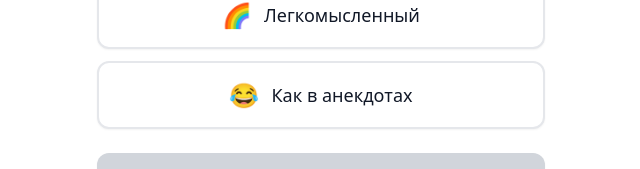
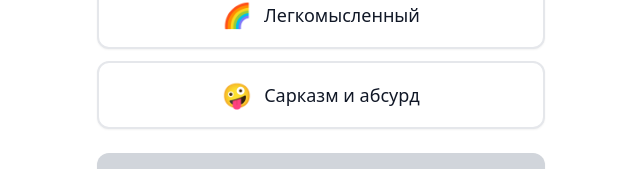
Before and after one commit to Vladimir1498/ai_social-_win, a React (Vite) app in the folder client/: page / in a window 1280 px wide. Shown: the part 1171-1340 px from the top of the page, without its empty margins (319-959 px from the left). Built offline with nearby package versions, Linux system fonts and the light colour scheme; no server answers; the HTML template or start-up script is replaced by a standard one.

Commit message:
Change style to 'Сарказм и абсурд'

```diff
--- a/client/src/components/StyleSelector.jsx
+++ b/client/src/components/StyleSelector.jsx
@@ -9,7 +9,7 @@ function StyleSelector({ onStyleSelect }) {
     { name: 'Ироничный', emoji: '🙃' },
     { name: 'Прямолинейный', emoji: '💪' },
     { name: 'Легкомысленный', emoji: '🌈' },
-    { name: 'Как в анекдотах', emoji: '😂' }
+    { name: 'Сарказм и абсурд', emoji: '🤪' }
   ];
 
   return (
```
